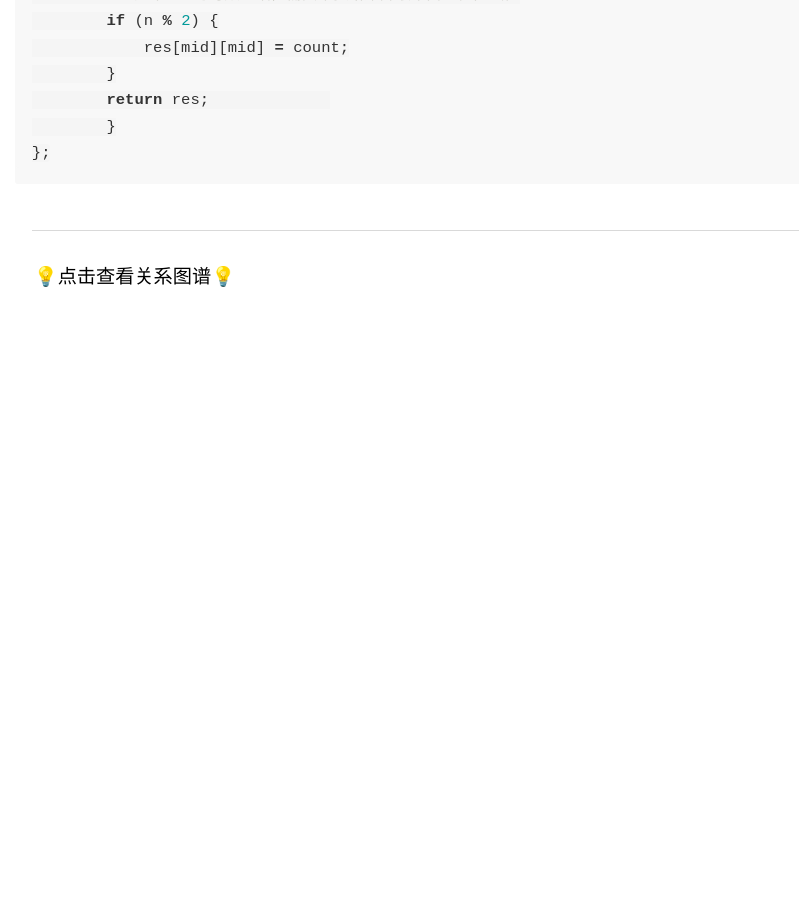
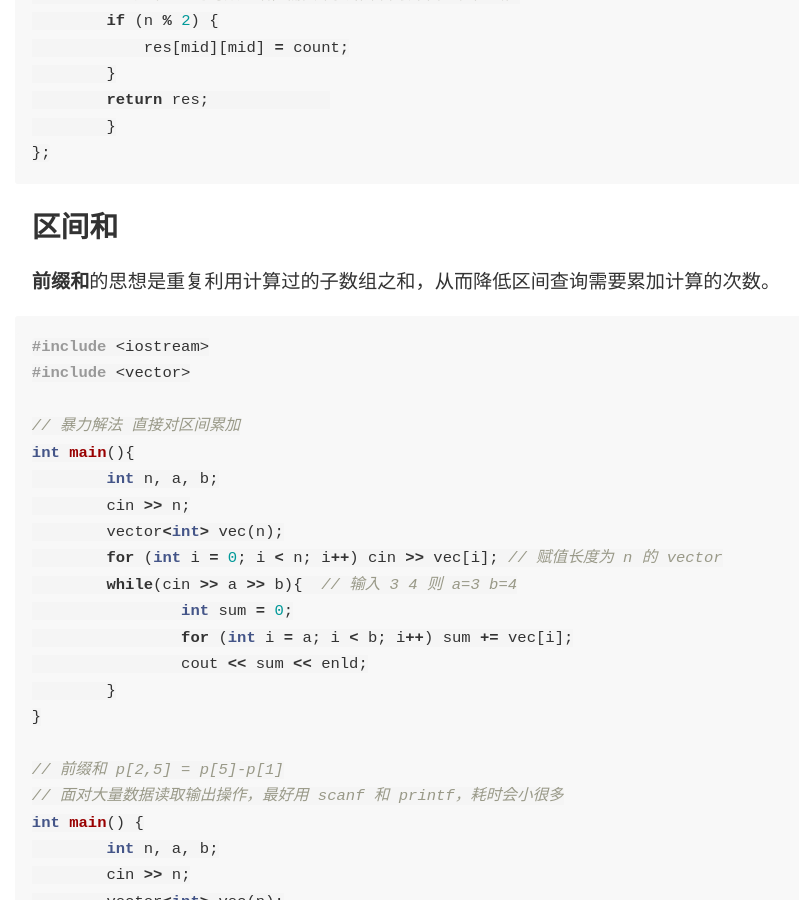
Before and after one commit to wingowen/digital-garden-jekyll, a Jekyll site: the page built from _notes/算法.md, in a window 1280 px wide and 900 px high, scrolled down 6653 px. Shown: the whole window, without its empty margins (45-844 px from the left). Built offline with Jekyll 4.4.1, drawn with Linux system fonts in a browser that asks for light colours; before the commit the page ends 7058 px from its top, so only the background shows below that; some of the changed text lies outside the part shown.

Commit message:
vault backup: 2024-08-29 10:39:13

````diff
--- a/_notes/算法.md
+++ b/_notes/算法.md
@@ -242,3 +242,48 @@
 	}
 };
 ```
+
+## 区间和
+
+**前缀和**的思想是重复利用计算过的子数组之和，从而降低区间查询需要累加计算的次数。
+
+```c
+#include <iostream>
+#include <vector>
+
+// 暴力解法 直接对区间累加
+int main(){
+	int n, a, b;
+	cin >> n;
+	vector<int> vec(n);
+	for (int i = 0; i < n; i++) cin >> vec[i]; // 赋值长度为 n 的 vector
+	while(cin >> a >> b){  // 输入 3 4 则 a=3 b=4
+		int sum = 0;
+		for (int i = a; i < b; i++) sum += vec[i];
+		cout << sum << enld;
+	}
+}
+
+// 前缀和 p[2,5] = p[5]-p[1]
+// 面对大量数据读取输出操作，最好用 scanf 和 printf，耗时会小很多
+int main() {
+	int n, a, b;
+	cin >> n;
+	vector<int> vec(n);
+	vector<int> p(n);
+	int presum = 0;
+	for (int i = 0; i < n; i++) {
+		cin >> vec[i]; // scanf("%d", &vec[i]);
+		presum += vec[i];
+		p[i] = presum;
+	}
+
+	while(cin >> a >> b) {
+		int sum;
+		if (a == 0) sum = p[b];
+		else sum = p[b] - p[a-1];
+		cout << sum << endl; // printf("%d\n", sum);
+	}
+}
+
+```
````
